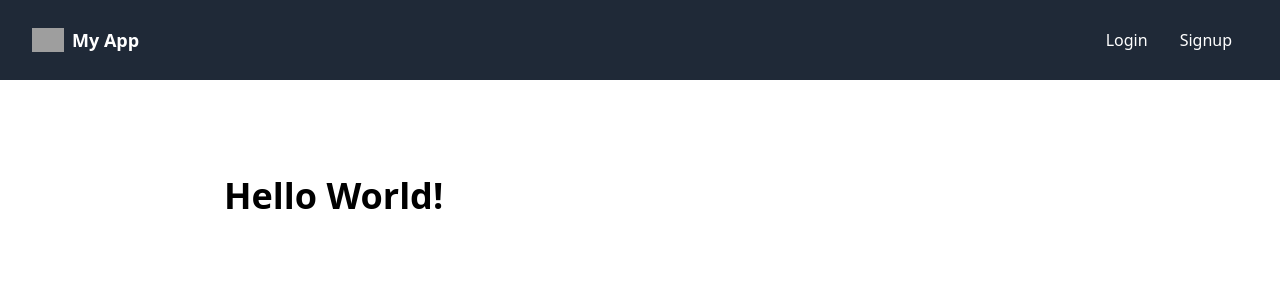
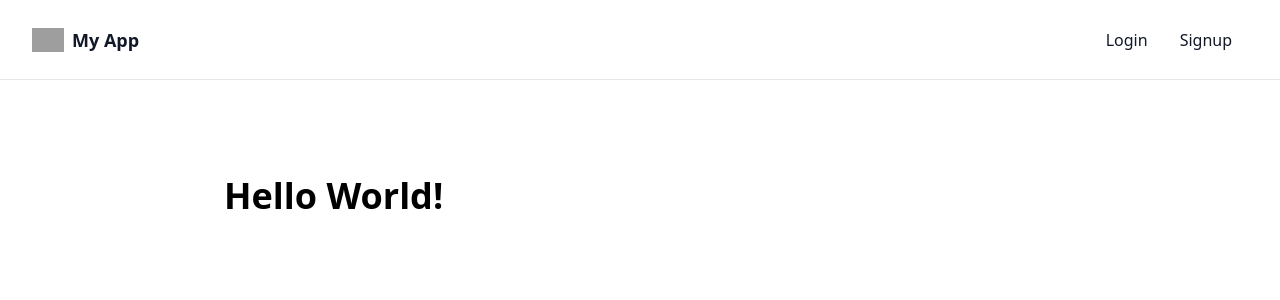
Before and after one commit to mo-hossam-stack/Torvixa, a Django app: page / in a window 1280 px wide. Shown: the top 300 px of the page. Run offline with Django 5.2, Linux system fonts and the light colour scheme; some libraries are stand-ins or nearby versions; grey boxes are pictures that could not be loaded.

Commit message:
Update styles in header and base templates; adjust hover effects and background colors and ignore statics for now

```diff
--- a/templates/base.html
+++ b/templates/base.html
@@ -46,7 +46,7 @@
             @apply !bg-gray-300 hover:!bg-[#c3c9d0]
         }
         .navitems>li>a {
-            @apply flex items-center gap-2 h-12 px-4 hover:bg-gray-700 rounded-lg;
+            @apply flex items-center gap-2 h-12 px-4 hover:bg-gray-100 rounded-lg;
         }
         .hoverlist>* {
             @apply hover:bg-gray-100 rounded-md transition duration-150;
--- a/templates/includes/header.html
+++ b/templates/includes/header.html
@@ -1,11 +1,11 @@
-<header class="flex items-center justify-between bg-gray-800 h-20 px-8 text-white sticky top-0 z-40">
+<header class="flex items-center justify-between bg-white h-20 px-8 text-gray-900 sticky top-0 z-40 border-b border-gray-200">
     <div>
         <a class="flex items-center gap-2" href="/">
             <img class="h-6" src="/static/images/logo.svg" alt="Logo"/>
             <span class="text-lg font-bold">My App</span>
         </a>
     </div>
-    <nav class="block bg-gray-800 relative">
+    <nav class="block bg-white relative">
         <ul class="navitems flex items-center justify-center h-full">
             {% if request.user.is_authenticated %}
             <li><a href="/">Home</a></li>
```
Also changed, not shown: 1 other file.
